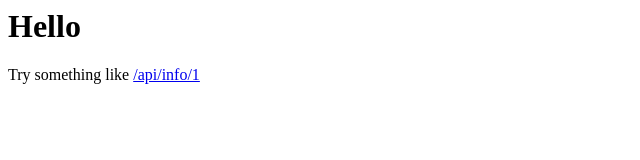
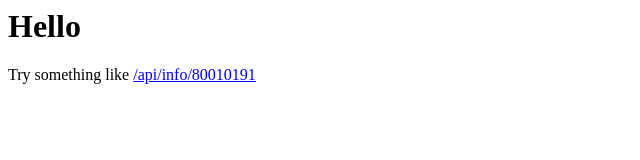
Before and after one commit to rorpage/disney-attraction-display, a plain HTML site: page index.html in a window 1280 px wide. Shown: the whole page, without its empty margins (0-640 px from the left). Drawn offline with Linux system fonts and the light colour scheme.

Commit message:
Update index.html

```diff
--- a/index.html
+++ b/index.html
@@ -1,2 +1,2 @@
 <h1>Hello</h1>
-Try something like <a href="/api/info/1">/api/info/1</a>
+Try something like <a href="/api/info/80010191">/api/info/80010191</a>
```
